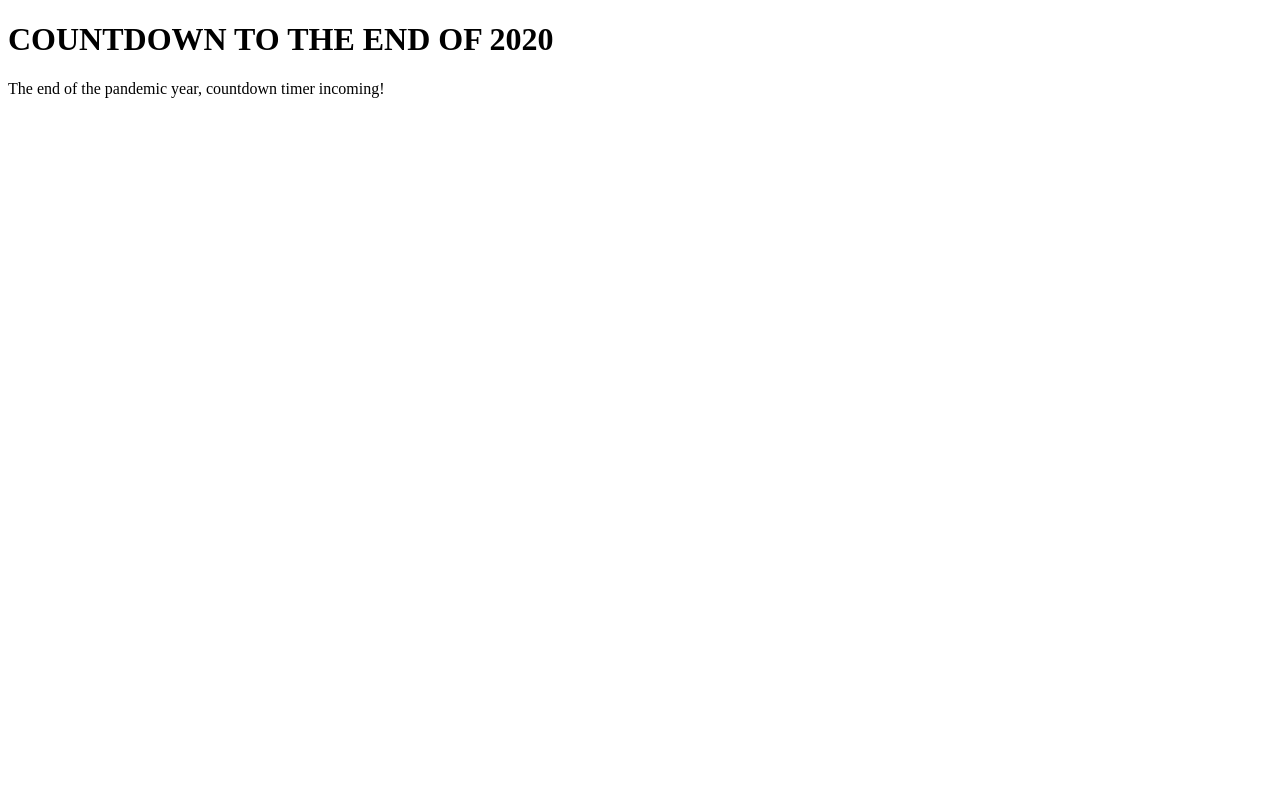
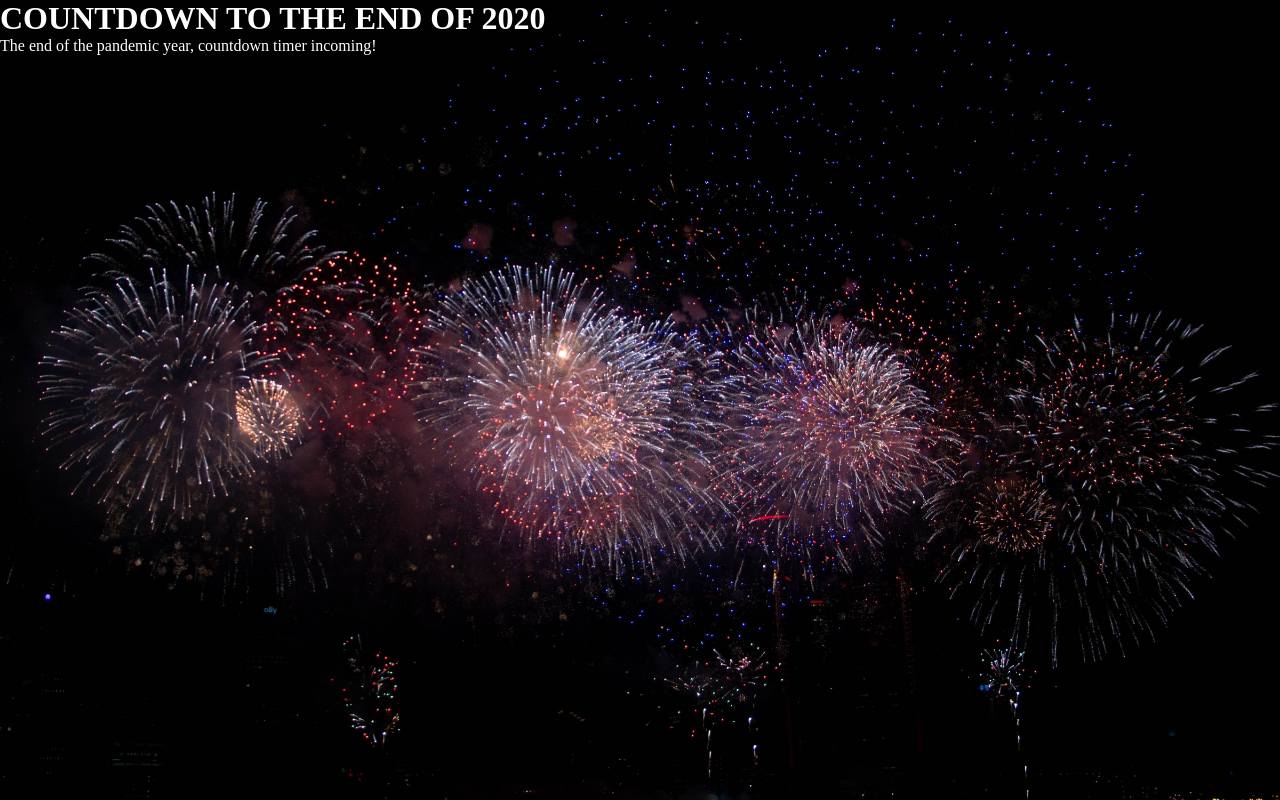
Before and after one commit to lukehaines2/2020-isitoveryet, a plain HTML site: page index.html in a window 1280 px wide. Drawn offline with Linux system fonts and the light colour scheme.

Commit message:
add countdown.js and add the bg

```diff
--- a/index.html
+++ b/index.html
@@ -13,7 +13,12 @@
   <div class="container">
     <h1>COUNTDOWN TO THE END OF 2020</h1>
     <p>The end of the pandemic year, countdown timer incoming!</p>
+    <div class="countdown-timer"></div>
+    <div class="message"></div>
+    <div class="year"></div>
   </div>
+
+  <script src="js/countdown.js"></script>
   <script src="js/index.js"></script>
 </body>
 
--- a/style/main.css
+++ b/style/main.css
@@ -0,0 +1,18 @@
+* {
+  margin: 0;
+  padding: 0;
+  box-sizing: border-box;
+}
+
+body {
+  color: #fff;
+}
+
+.container {
+  height: 100%;
+  min-height: 100vh;
+  background-image: url(../public/firework-bg.jpg);
+  background-repeat: no-repeat;
+  background-size: cover;
+  background-position: center center;
+}
```
Also changed, not shown: js/countdown.js (added).
